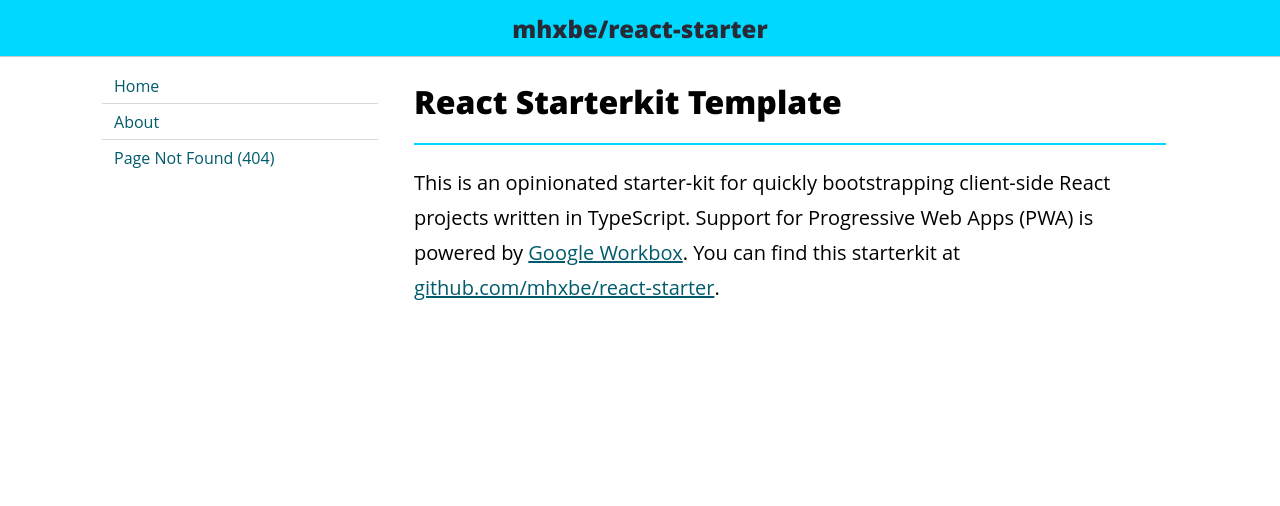
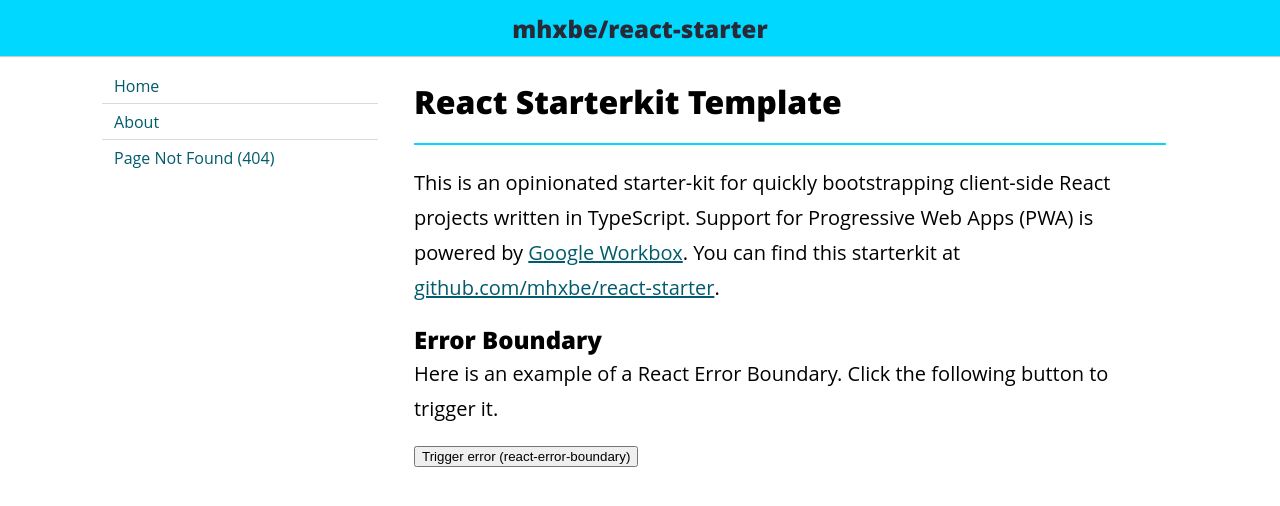
Before and after one commit to mhxbe/react-starter, a React app: page / in a window 1280 px wide. Shown: the top 506 px of the page. Built offline with nearby package versions, Linux system fonts and the light colour scheme; a web font is replaced by a local one.

Commit message:
Add react-error-boundary with a custom ErrorFallback component.

```diff
--- a/package.json
+++ b/package.json
@@ -46,6 +46,7 @@
     "@emotion/styled": "10.0.27",
     "react": "16.13.1",
     "react-dom": "16.13.1",
+    "react-error-boundary": "2.3.2",
     "react-helmet": "6.1.0",
     "react-router-dom": "5.2.0",
     "workbox-core": "5.1.3",
--- a/src/App.tsx
+++ b/src/App.tsx
@@ -1,9 +1,11 @@
 import * as React from 'react';
 import { Switch, Route, Redirect, RouteComponentProps } from 'react-router-dom';
+import { ErrorBoundary } from 'react-error-boundary';
 import { ResetCss, Main, Content } from './App.styles';
+import useShowSidebar from './hooks/show-sidebar';
 import Header from './common/Header';
 import Sidebar from './common/Sidebar';
-import useShowSidebar from './hooks/show-sidebar';
+import ErrorFallback, { errorHandler } from './common/ErrorFallback';
 import Home from './pages/Home';
 import About from './pages/About';
 import PageNotFound from './pages/404';
@@ -36,8 +38,31 @@ const App: React.FC = () => {
         />
         <Content aria-hidden={!showContent}>
           <Switch>
-            <Route exact path="/" component={Home} />
-            <Route path="/about" component={About} />
+            <Route
+              exact
+              path="/"
+              render={() => (
+                <ErrorBoundary
+                  key="home"
+                  FallbackComponent={ErrorFallback}
+                  onError={errorHandler}
+                >
+                  <Home />
+                </ErrorBoundary>
+              )}
+            />
+            <Route
+              path="/about"
+              render={() => (
+                <ErrorBoundary
+                  key="about"
+                  FallbackComponent={ErrorFallback}
+                  onError={errorHandler}
+                >
+                  <About />
+                </ErrorBoundary>
+              )}
+            />
             <Route
               path="/404"
               component={(props: RouteComponentProps) => (
--- /dev/null
+++ b/src/common/ErrorFallback.tsx
@@ -0,0 +1,26 @@
+import * as React from 'react';
+import { FallbackProps } from 'react-error-boundary';
+import { Title, Paragraph } from '../App.styles';
+
+const ErrorFallback = ({
+  resetErrorBoundary,
+  error,
+}: FallbackProps): React.ReactElement => {
+  return (
+    <>
+      <Title>Error</Title>
+      <Paragraph>The following error occured:</Paragraph>
+      <pre>{error?.message}</pre>
+      <button onClick={resetErrorBoundary}>Try again.</button>
+    </>
+  );
+};
+
+export const errorHandler = (
+  error: Error /* , componentStack: string */
+): Error => {
+  console.debug('Do something with following error:', error.message);
+  return error;
+};
+
+export default ErrorFallback;
--- a/src/pages/Home/index.tsx
+++ b/src/pages/Home/index.tsx
@@ -1,8 +1,11 @@
 import * as React from 'react';
 import { Helmet } from 'react-helmet';
-import { Paragraph, Title, Anchor } from '../../App.styles';
+import { useErrorHandler } from 'react-error-boundary';
+import { Paragraph, Title, SubTitle, Anchor } from '../../App.styles';
 
 const Home: React.FC = () => {
+  const handleError = useErrorHandler();
+
   return (
     <>
       <Helmet>
@@ -32,6 +35,14 @@ const Home: React.FC = () => {
         </Anchor>
         .
       </Paragraph>
+      <SubTitle>Error Boundary</SubTitle>
+      <Paragraph>
+        Here is an example of a React Error Boundary. Click the following button
+        to trigger it.
+      </Paragraph>
+      <button onClick={() => handleError(new Error('Example error'))}>
+        Trigger error (react-error-boundary)
+      </button>
     </>
   );
 };
```
Also changed, not shown: 1 other file (tests, documents, lock files or other folders).
